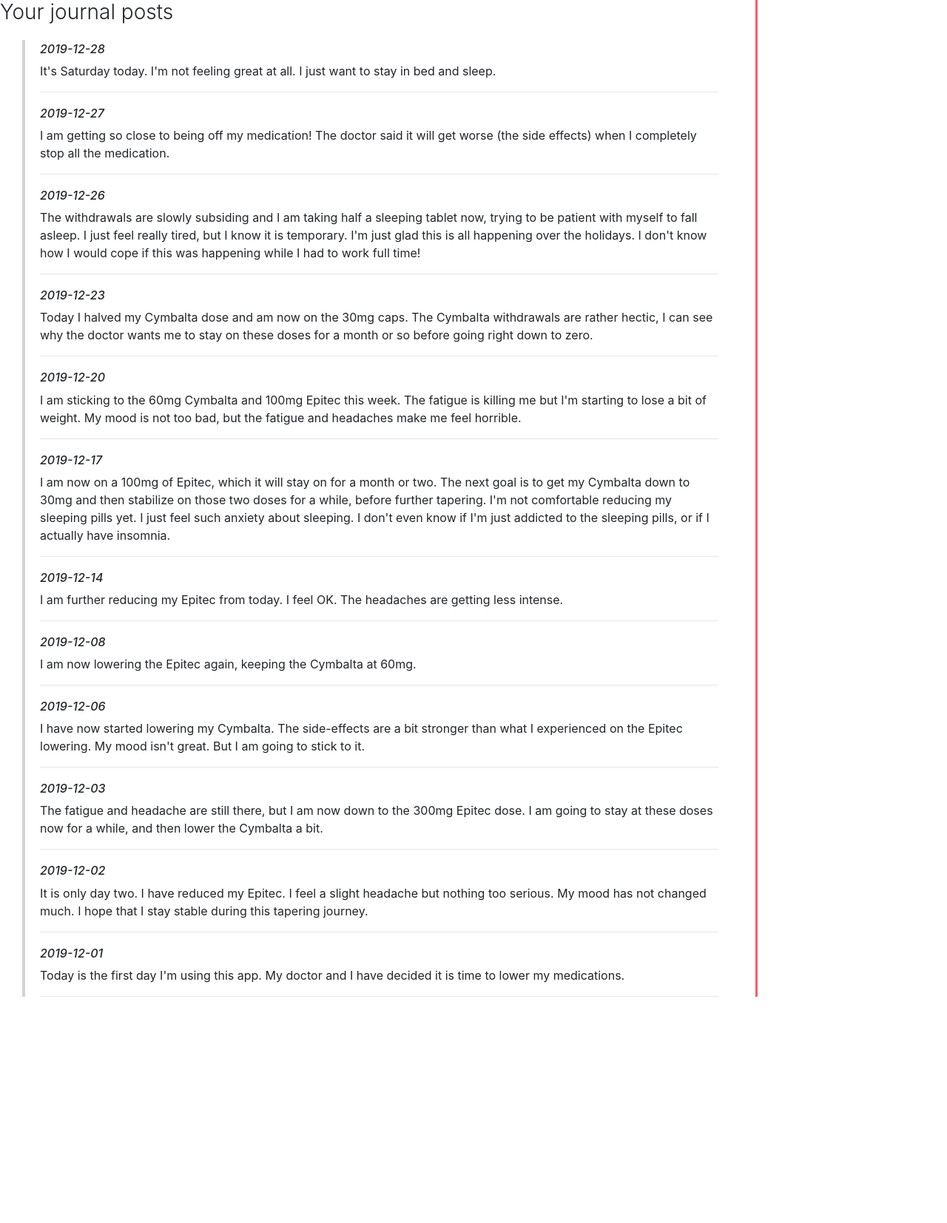
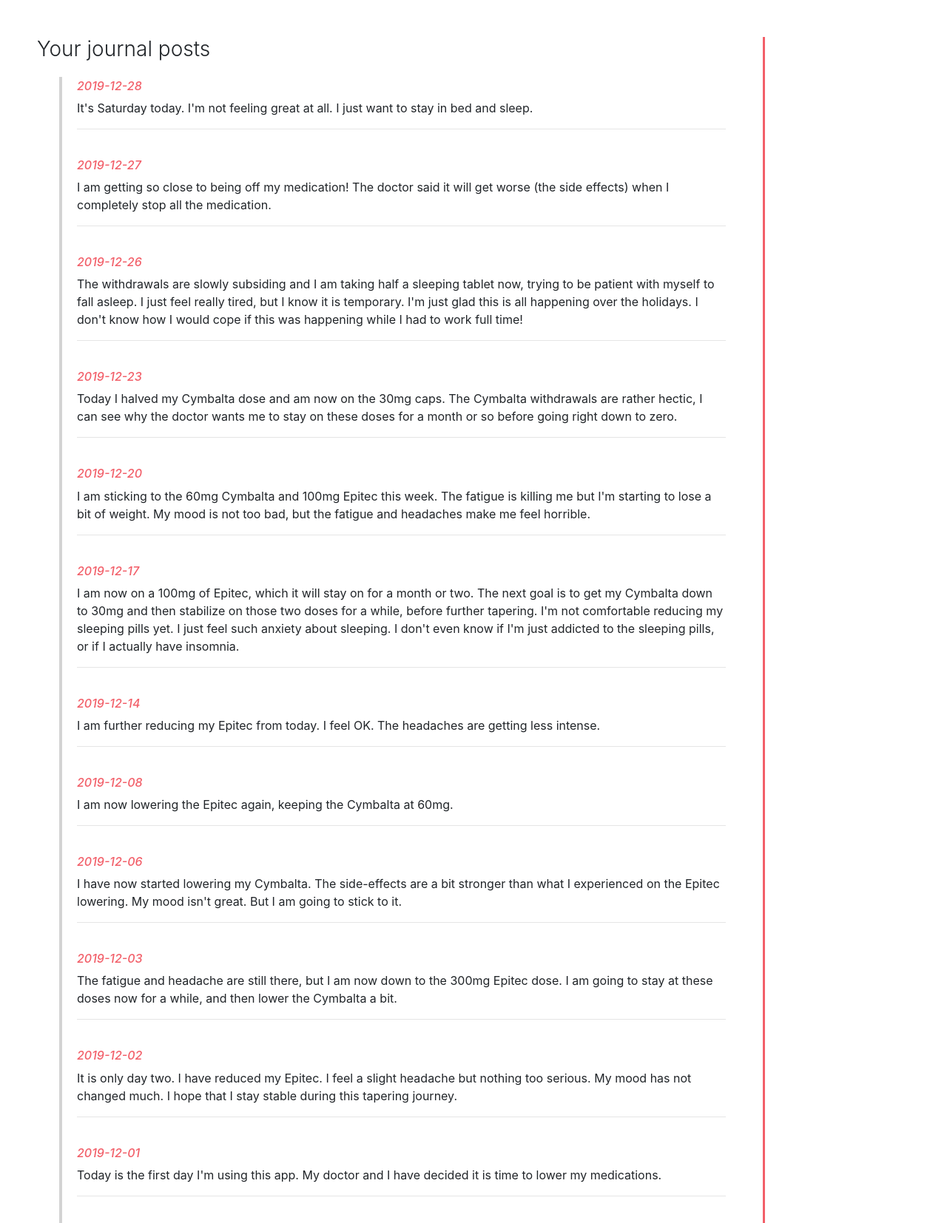
Before and after one commit to anjathiart/Taper_journey, a Flask app: page /journal in a window 1280 px wide. Shown: the part 60-1714 px from the top of the page at 74% size. Before the commit the page ends 1408 px from the top, so only its background shows below. Run offline with Flask 2, Linux system fonts and the light colour scheme; a user stored in the database is signed in; some libraries are stand-ins or nearby versions.

Commit message:
updated history page styles and added journal page styles

```diff
--- a/static/styles.css
+++ b/static/styles.css
@@ -8,7 +8,6 @@ body, html {
     box-sizing: border-box;
 }
 .background {
-    height: 100vh;
     min-width:800px;
     min-height: 800px;
     text-align: center;
@@ -26,6 +25,7 @@ body, html {
 .signupBackground {
     background-image: url('img/yellow_backgrounds_cones.jpg');
     background-color: rgb(252, 223, 161);
+
 }
 .signinBackground {
     background-image: url('img/img_background_06.jpg');
@@ -52,7 +52,6 @@ input {
 
 
 #trackDrugsModal input {
-
     text-align:right;
 }
 
@@ -195,11 +194,6 @@ select.empty { color: grey; }
     border-color: rgba(242, 95,105, 1);
 }
 
-
-
-
-
-
 .form-control::-webkit-input-placeholder {
   color: #4C4E53;
 }
@@ -209,7 +203,7 @@ select.empty { color: grey; }
 
 
 .control-label{
-    text-align: right; !important
+    text-align: right !important;
 }
 
 div.form-inline label.col-sm-4{
@@ -229,7 +223,6 @@ div.form-inline label.col-sm-4{
 
 .popover {
     box-shadow: 2px 2px 0px 0px rgba(242, 95,105, 1);
-
     color: white;
 }
 
@@ -346,6 +339,7 @@ div .iconLink {
     padding-right: 20px:
     margin-right: 30px;
 }
+
 #historyContainer {
     margin-top: 50px;
     margin-left: 30px;
@@ -388,6 +382,20 @@ div .iconLink {
 }
 
 
-#historyTable tr:first-child{
+#historyTable th, td:first-child{
     font-style:italic;
 }
+
+#journalPageContainer {
+    margin-top: 50px;
+    margin-left: 30px;
+    padding-left: 20px;
+}
+
+.journalEntryCard {
+    padding-bottom: 20px;
+}
+
+#journalPageContainer h6 {
+    color: rgba(242, 95,105, 1);
+}
```
